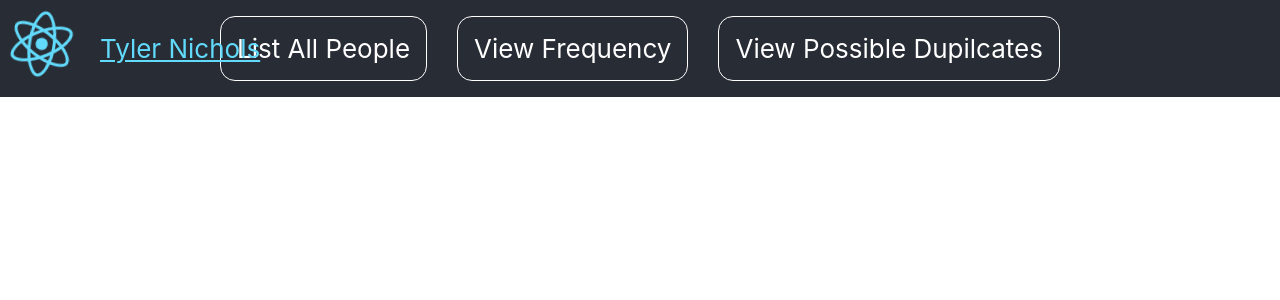
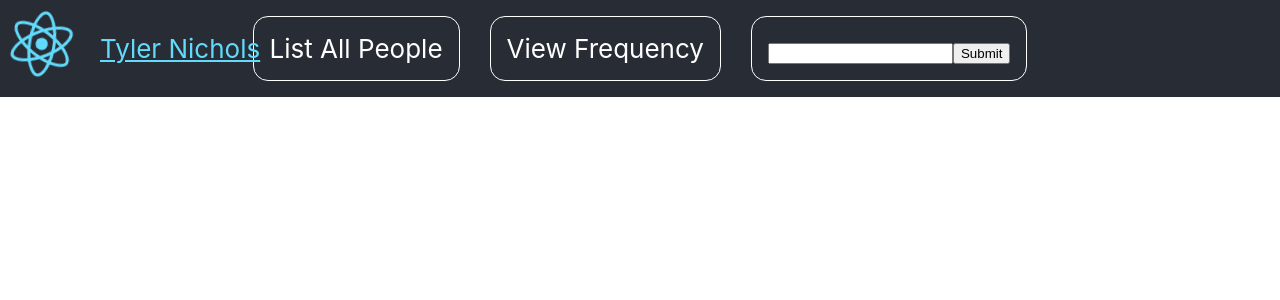
Before and after one commit to tylernchls/SalesLoft, a React (Create React App) app in the folder frontend/: page / in a window 1280 px wide. Shown: the top 300 px of the page. Built offline with nearby package versions, Linux system fonts and the light colour scheme.

Commit message:
Updating frontend with search input for duplicates

```diff
--- a/frontend/src/App.js
+++ b/frontend/src/App.js
@@ -5,15 +5,16 @@ import './App.css';
 
 function App() {
 
-  let [responseData, setResponseData] = React.useState([])
-  let [frequencyResponseData, setFrequencyResponseData] = React.useState([])
+  const [responseData, setResponseData] = React.useState([])
+  const [frequencyResponseData, setFrequencyResponseData] = React.useState([])
+  const [DuplicateEmailResponseData, setDuplicateEmailResponseData] = React.useState([])
 
-  // const getPeopleData = () => {
-  //   fetch('/')
-  //     .then(result => result.json())
-  //     .then(body => {console.log('body', body);
-  //     });
-  // };
+  /// TODO: bring consts into according function
+  /// TODO: turn all functions into Components and just render the components
+  /// TODO: Send api request using hooks and rid of axios
+  /// TODO: Clear data and render new data when another nav item is clicked
+  /// TODO: Code Cleanup
+  /// TODo: README & Developer notes
 
   function getPeopleData () {
     Axios({
@@ -24,7 +25,7 @@ function App() {
       }
     }).then(response => {
       setResponseData(response.data)
-    });
+    }).catch((err) => { console.log(err) });
   }
 
   function getFrequencyCount () {
@@ -35,10 +36,43 @@ function App() {
         "Content-Type": "application/json"
       }
     }).then(response => {
-      console.log('resssssss', response.data);
       setFrequencyResponseData(response.data);
+    }).catch((err) => { console.log(err) });
+  }
 
-    });
+  function getPossibleDuplicateEmails (string) {
+    Axios({
+      method: "POST",
+      url: "http://localhost:3001/duplicates",
+      data: string,
+      headers: {
+        "Content-Type": "application/x-www-form-urlencoded"
+      }
+    }).then(response => {
+      setDuplicateEmailResponseData(response.data);
+    }).catch((err) => { console.log(err) });
+  }
+
+  function EmailInput() {
+    const [email, setEmail] = React.useState(" ");
+
+    const handleSubmit = (e) => {
+      e.preventDefault();
+      alert(`Submitting Email ${email}`);
+      getPossibleDuplicateEmails(email)
+    };
+    return (
+      <form onSubmit={handleSubmit}>
+        <label>
+          <input
+            type="text"
+            value={email}
+            onChange={e => setEmail(e.target.value)}
+          />
+        </label>
+        <input type="submit" value="Submit" />
+      </form>
+    );
   }
 
 
@@ -57,7 +91,7 @@ function App() {
         <div className="nav">
           <div className="nav-item" onClick={getPeopleData}>List All People</div>
           <div className="nav-item" onClick={getFrequencyCount}>View Frequency</div>
-          <div className="nav-item">View Possible Dupilcates</div>
+          <div className="nav-item"View Possible Dupilcates><EmailInput/></div>
         </div>
       </header>
       <div className="column-container">
@@ -71,9 +105,10 @@ function App() {
             )
           })}
       </div>
-      <div className="column-container frequency-data">
+
         {frequencyResponseData.map((keyName, keyIndex) => {
           return (
+            <div className="column-container frequency-data">
               <div className="column is-fourth" key={keyIndex}>
                 <p>Email: {keyName.Email}</p>
                 <div className="column-container header">
@@ -89,9 +124,20 @@ function App() {
                     )
                   })}
               </div>
+            </div>
           )
         })}
+
+        {Object.keys(DuplicateEmailResponseData).map((key) => {
+          return(
+            <div className="column-container">
+              <div key={key}></div>
+                <p>{key}:</p>
+                <p>{DuplicateEmailResponseData[key]}</p>
             </div>
+          )
+        })}
+
       <div className="column-container">
           <div className="column"></div>
       </div>
```
Also changed, not shown: 1 other file (tests, documents, lock files or other folders). Lines whose indentation alone changed are shown as unchanged.
